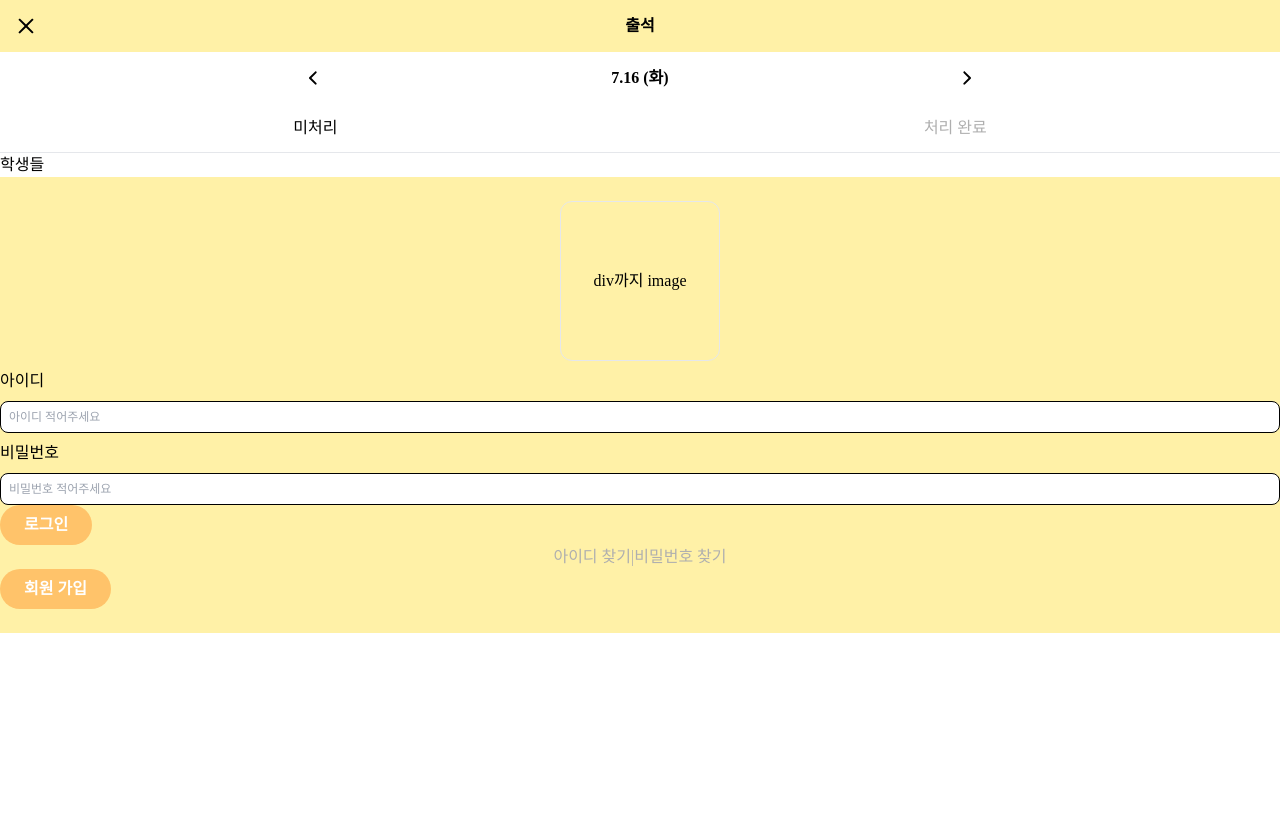
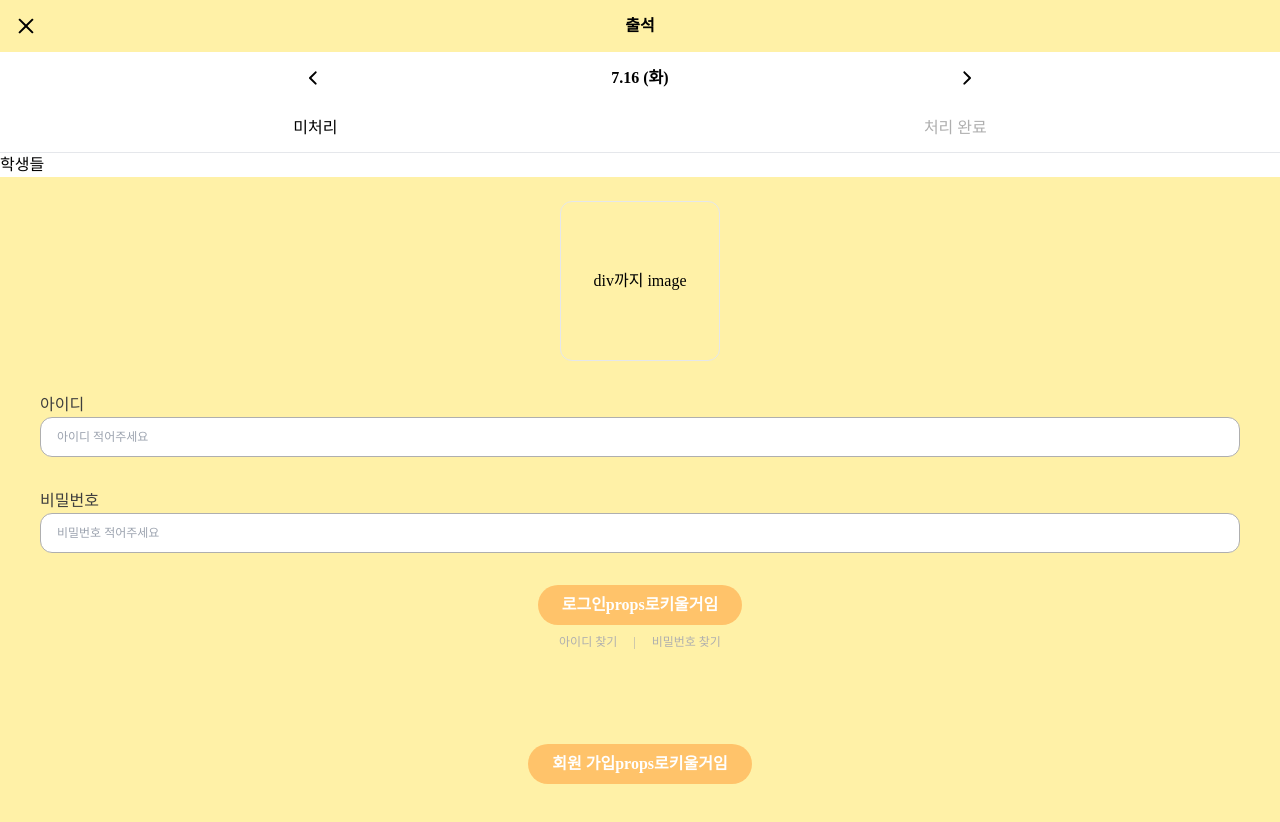
Before and after one commit to allkong/KidWe, a React (Vite) app in the folder front-end/: page /attendance in a window 1280 px wide. Shown: the top 822 px of the page. Before the commit the page ends 800 px from the top, so only its background shows below. Built offline with nearby package versions, Linux system fonts and the light colour scheme; a web font is replaced by a local one.

Commit message:
feat : LoginMain page 구현
- pages : LoginMain

```diff
--- a/front-end/src/App.tsx
+++ b/front-end/src/App.tsx
@@ -16,7 +16,7 @@ const App: React.FC = () => {
           <Route path="/attendance" element={<AttentdanceManagement />}></Route>
         </Routes>
       </BrowserRouter>
-      <LoginMain /> {/* 로그인 안 되어있으면 Login */}
+      <LoginMain />
     </div>
   );
 };
--- a/front-end/src/components/atoms/Input/LabelInput.tsx
+++ b/front-end/src/components/atoms/Input/LabelInput.tsx
@@ -12,9 +12,9 @@ const LabelInput: React.FC<LabelInputProps> = ({
 }: LabelInputProps) => {
   return (
     <div>
-      <p className="py-2">{label}</p>
+      <p className="text-gray-300">{label}</p>
       <input
-        className="w-full h-8 px-2 border border-black bg-white rounded-lg text-gray-300 font-normal text-xs "
+        className="w-full h-10 px-4 border border-gray-200 bg-white rounded-xl text-gray-200 font-normal text-xs"
         {...props}
         placeholder={value}
       />
--- a/front-end/src/pages/Login/LoginMain.tsx
+++ b/front-end/src/pages/Login/LoginMain.tsx
@@ -4,23 +4,31 @@ import Button from '@/components/atoms/Button/Button';
 
 const LoginMain: React.FC = () => {
   return (
-    <div className="py-6 bg-secondary h-full">
+    <div className="min-h-screen space-y-8 py-6 flex flex-col items-center bg-secondary w-full h-full px-10">
       <div className="flex items-center justify-center ">
         <div className="w-40 h-40 flex items-center justify-center border rounded-xl">
           <p>div까지 image</p>
         </div>
       </div>
-      <LabelInput label="아이디" value="아이디 적어주세요" />
-      <LabelInput label="비밀번호" value="비밀번호 적어주세요" />
-      <Button label="로그인" />
-      <div className="flex flex-row items-center justify-center text-gray-200">
-        <p>아이디 찾기</p>
-        <p>|</p>
-        <p>비밀번호 찾기</p>
+      <div className="w-full space-y-8">
+        <LabelInput label="아이디" value="아이디 적어주세요" />
+        <LabelInput label="비밀번호" value="비밀번호 적어주세요" />
       </div>
-      <Button label="회원 가입" />
+      <div className="space-y-2 items-center justify-center">
+        <Button label="로그인props로키울거임" />
+        <div className="flex text-gray-200 text-xs items-center justify-center">
+          <p>아이디 찾기</p>
+          <p className="mx-4">|</p>
+          <p>비밀번호 찾기</p>
+        </div>
+      </div>
+      <div className="fixed bottom-4">
+        <Button label="회원 가입props로키울거임" />
+      </div>
     </div>
   );
 };
 
 export default LoginMain;
+
+// 해결해볼게
```
